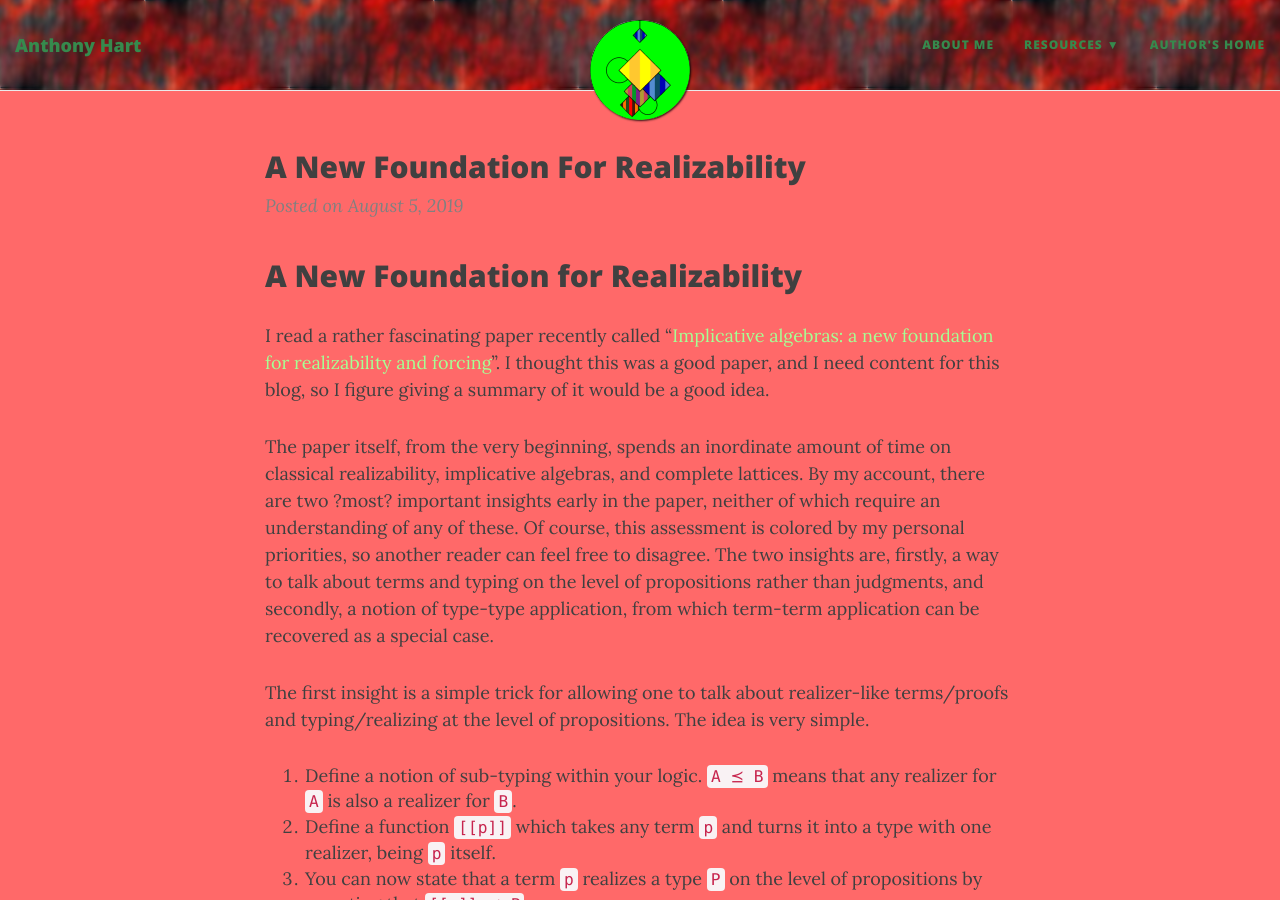
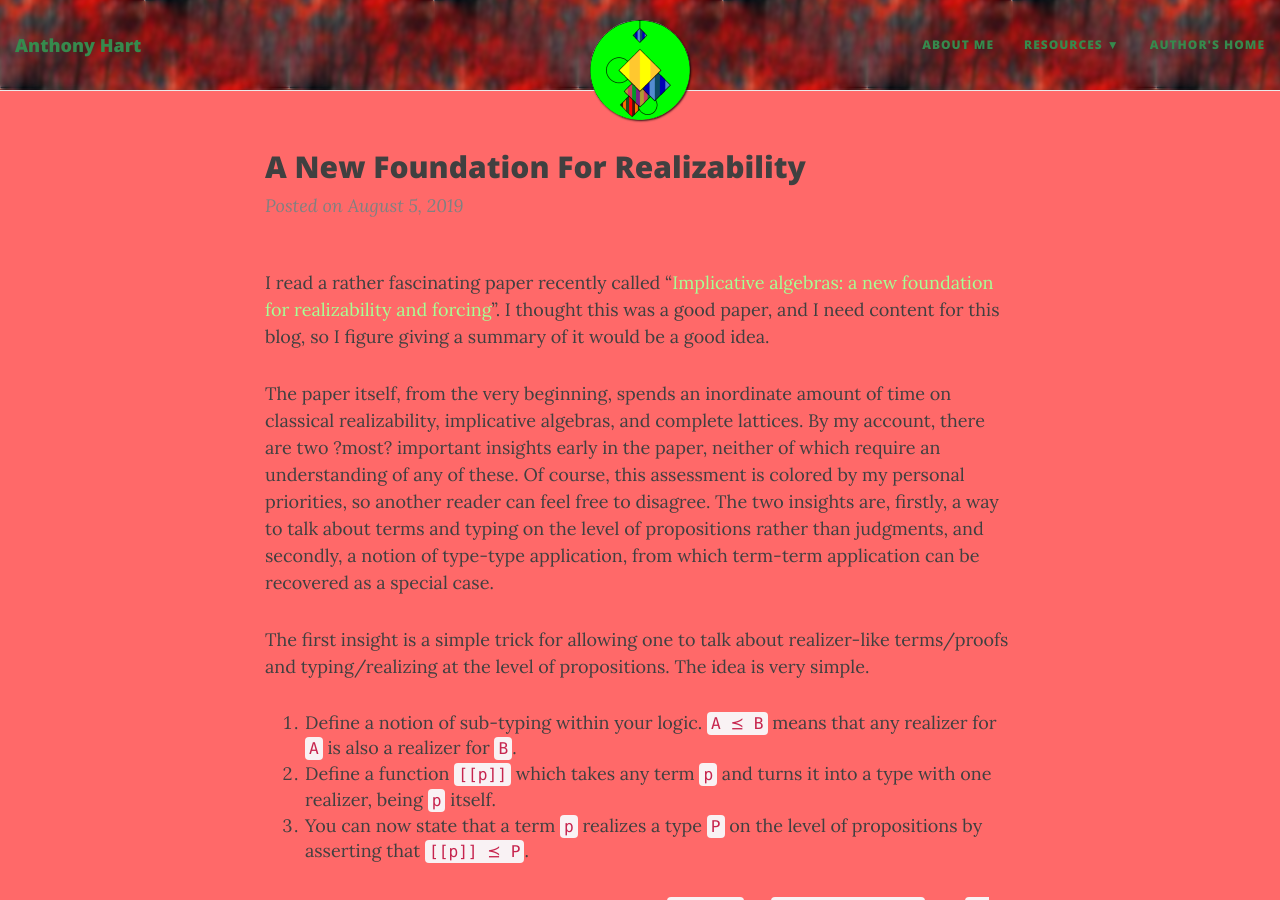
Before and after one commit to AHartNtkn/AHartNtkn.github.io, a Jekyll site: the page built from _posts/2019-08-05-A-New-Foundation-for-Realizability.md, in a window 1280 px wide and 900 px high. Built offline with Jekyll 4.4.1, drawn with Linux system fonts in a browser that asks for light colours; nearby versions of some CDN libraries.

Commit message:
Fix post title

```diff
--- a/_posts/2019-08-05-A-New-Foundation-for-Realizability.md
+++ b/_posts/2019-08-05-A-New-Foundation-for-Realizability.md
@@ -1,5 +1,3 @@
-## A New Foundation for Realizability
-
 I read a rather fascinating paper recently called "[Implicative algebras: a new foundation for realizability and forcing](https://arxiv.org/abs/1802.00528)". I thought this was a good paper, and I need content for this blog, so I figure giving a summary of it would be a good idea.
 
 The paper itself, from the very beginning, spends an inordinate amount of time on classical realizability, implicative algebras, and complete lattices. By my account, there are two ?most? important insights early in the paper, neither of which require an understanding of any of these. Of course, this assessment is colored by my personal priorities, so another reader can feel free to disagree. The two insights are, firstly, a way to talk about terms and typing on the level of propositions rather than judgments, and secondly, a notion of type-type application, from which term-term application can be recovered as a special case.
```
